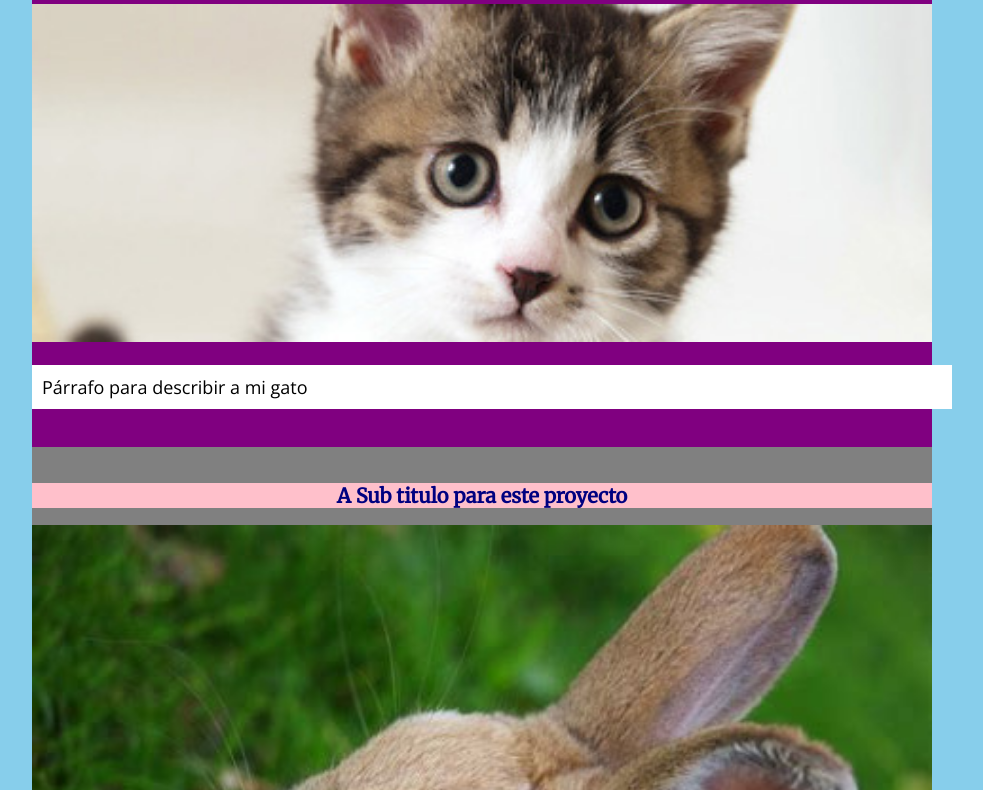
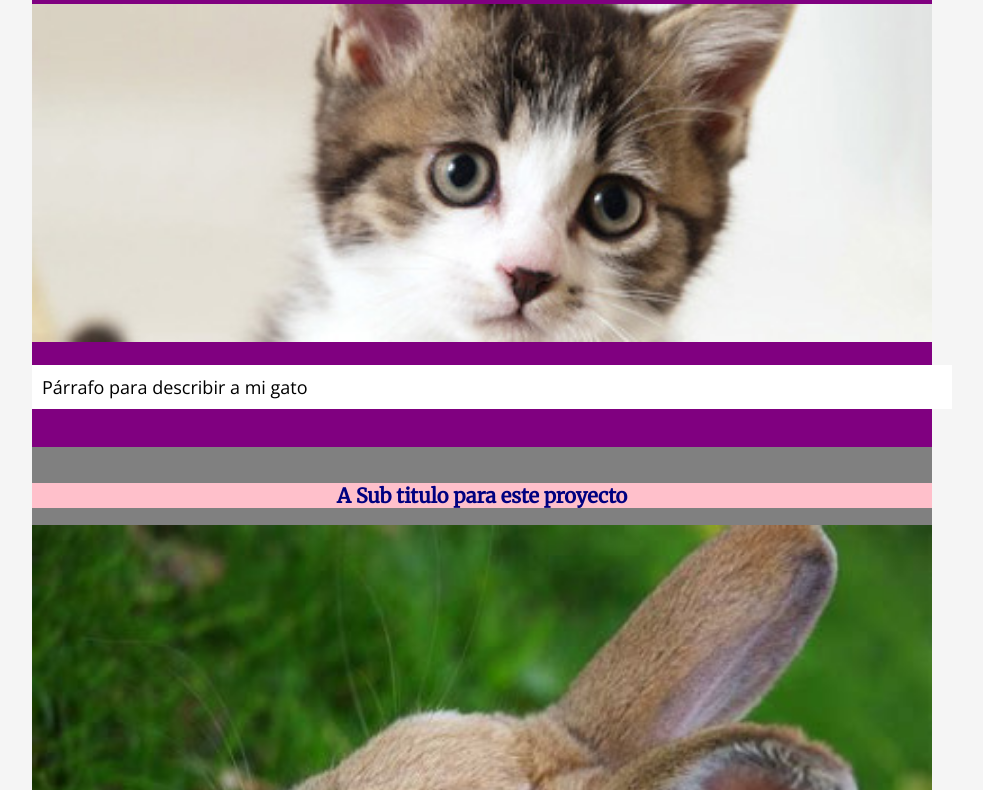
Before and after one commit to v1centecruz/m02-g21, a plain HTML site: page index.html in a window 1280 px wide. Shown: the part 100-890 px from the top of the page, without its empty margins (158-1141 px from the left). Drawn offline with nearby package versions, Linux system fonts and the light colour scheme.

Commit message:
cambie el color de fondo

```diff
--- a/style.css
+++ b/style.css
@@ -1,6 +1,6 @@
 
 body{ /* body selecciona el cuerpo general y lo pinta */
-	background-color: skyblue; /* https://www.w3schools.com/colors/colors_names.asp */
+	background-color: whitesmoke; /* https://www.w3schools.com/colors/colors_names.asp */
 	font-family: 'Open Sans', sans-serif;
 			}
 
```
